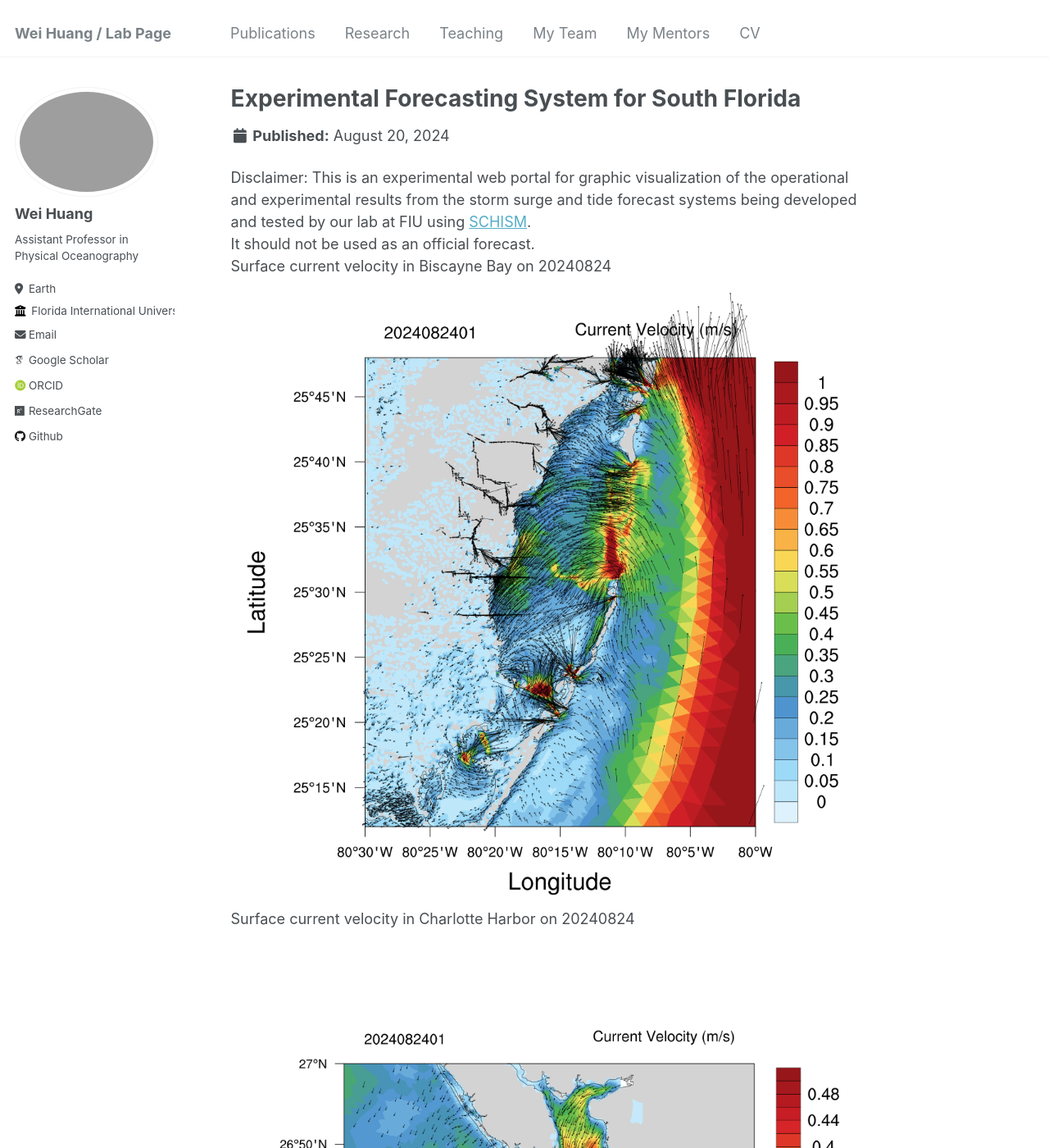
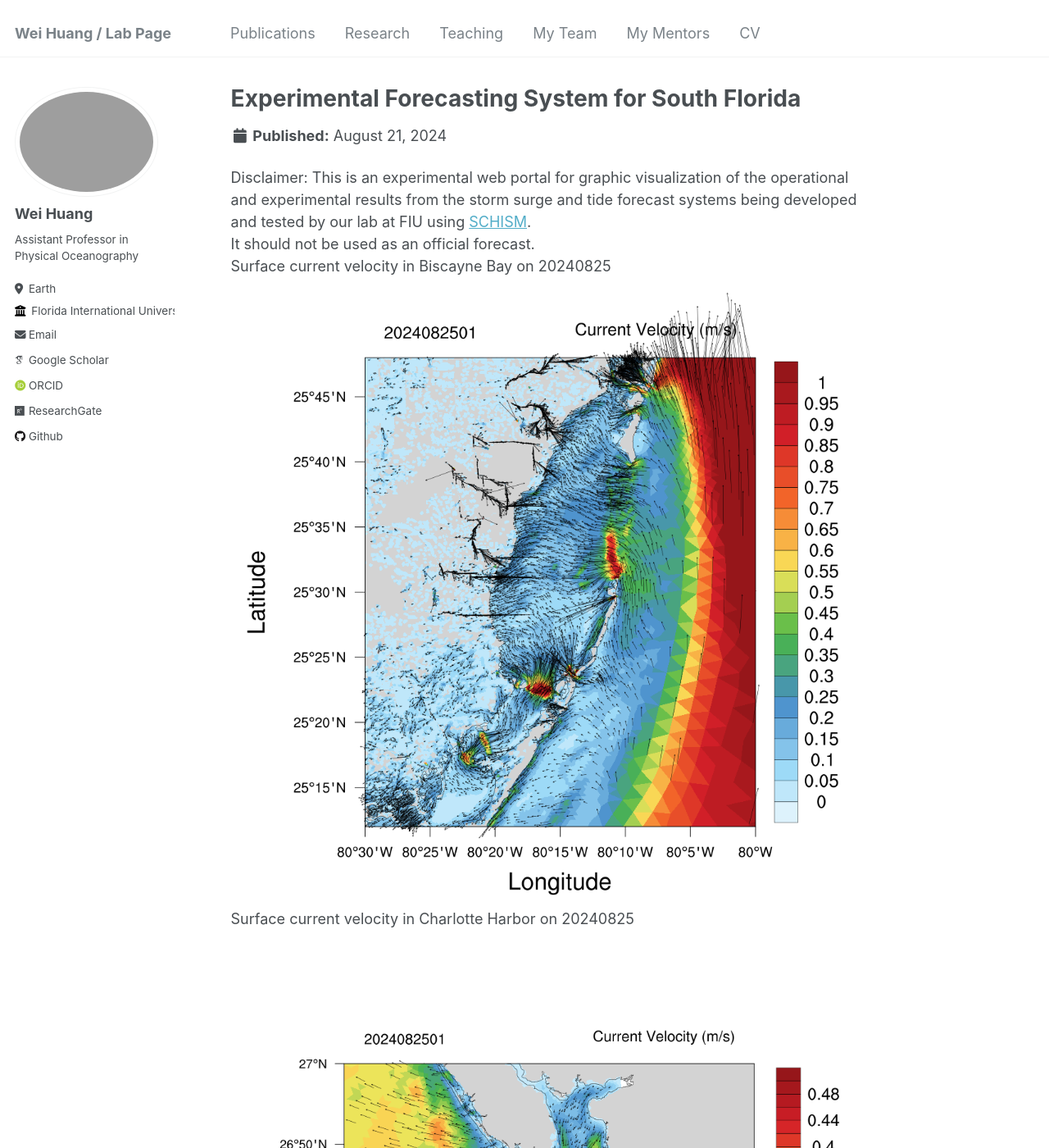
Before and after one commit to huang96169/huang96169.github.io, a Jekyll site: the page built from _research/research-1.md, in a window 1280 px wide and 1400 px high. Shown: the whole window at 82% size. Built offline with Jekyll 4.4.1, drawn with Linux system fonts in a browser that asks for light colours; some web fonts are replaced; some of the changed text lies outside the part shown.

Commit message:
replaced research_uv1.gif research_salt1.gif research_temp1.gif and replaced research_elev2.gif research_uv2.gif research_salt2.gif research_temp2.gif

```diff
--- a/_research/research-1.md
+++ b/_research/research-1.md
@@ -1,7 +1,7 @@
 ---
 title: "Experimental Forecasting System for South Florida"
-short: Surface current velocity of South Florida from 20240820 to 20240824
-date: 2024-08-20
+short: Surface current velocity of South Florida from 20240821 to 20240825
+date: 2024-08-21
 short1: "Disclaimer: This is an experimental web portal for graphic visualization of the operational and experimental results from the storm surge and tide forecast systems being developed and tested by our lab at FIU using [SCHISM](https://ccrm.vims.edu/schismweb/). It should not be used as an official forecast."
 excerpt: "<img src='/images/research_uv1.gif'>"
 collection: research
@@ -10,11 +10,11 @@ collection: research
 Disclaimer:
 This is an experimental web portal for graphic visualization of the operational and experimental results from the storm surge and tide forecast systems being developed and tested by our lab at FIU using [SCHISM](https://ccrm.vims.edu/schismweb/).<br/>
 It should not be used as an official forecast.<br/>
-Surface current velocity in Biscayne Bay on 20240824<br/>
+Surface current velocity in Biscayne Bay on 20240825<br/>
 <img src='/images/research_Bbay.png'>
-Surface current velocity in Charlotte Harbor on 20240824<br/>
+Surface current velocity in Charlotte Harbor on 20240825<br/>
 <img src='/images/research_Cbay.png'>
-Surface current velocity in Tampa Bay on 20240824<br/>
+Surface current velocity in Tampa Bay on 20240825<br/>
 <img src='/images/research_Tbay.png'>
 The map below showns observational stations used for validating the model's results, as well as the horizontal grid. <br/>
 The horizontal grid for SCHISM in simulating Biscayne Bay in South Florida, using flexible resolution resolving levees and canals (1-2 m), watershed rural and urban areas (30m-50m) and coastal ocean (500m-5km).<br/>
```
Also changed, not shown: _research/research-2.md (+6 -6 lines), images/research_Bbay.png, images/research_Cbay.png, images/research_Tbay.png, images/research_maxelev2.gif.
